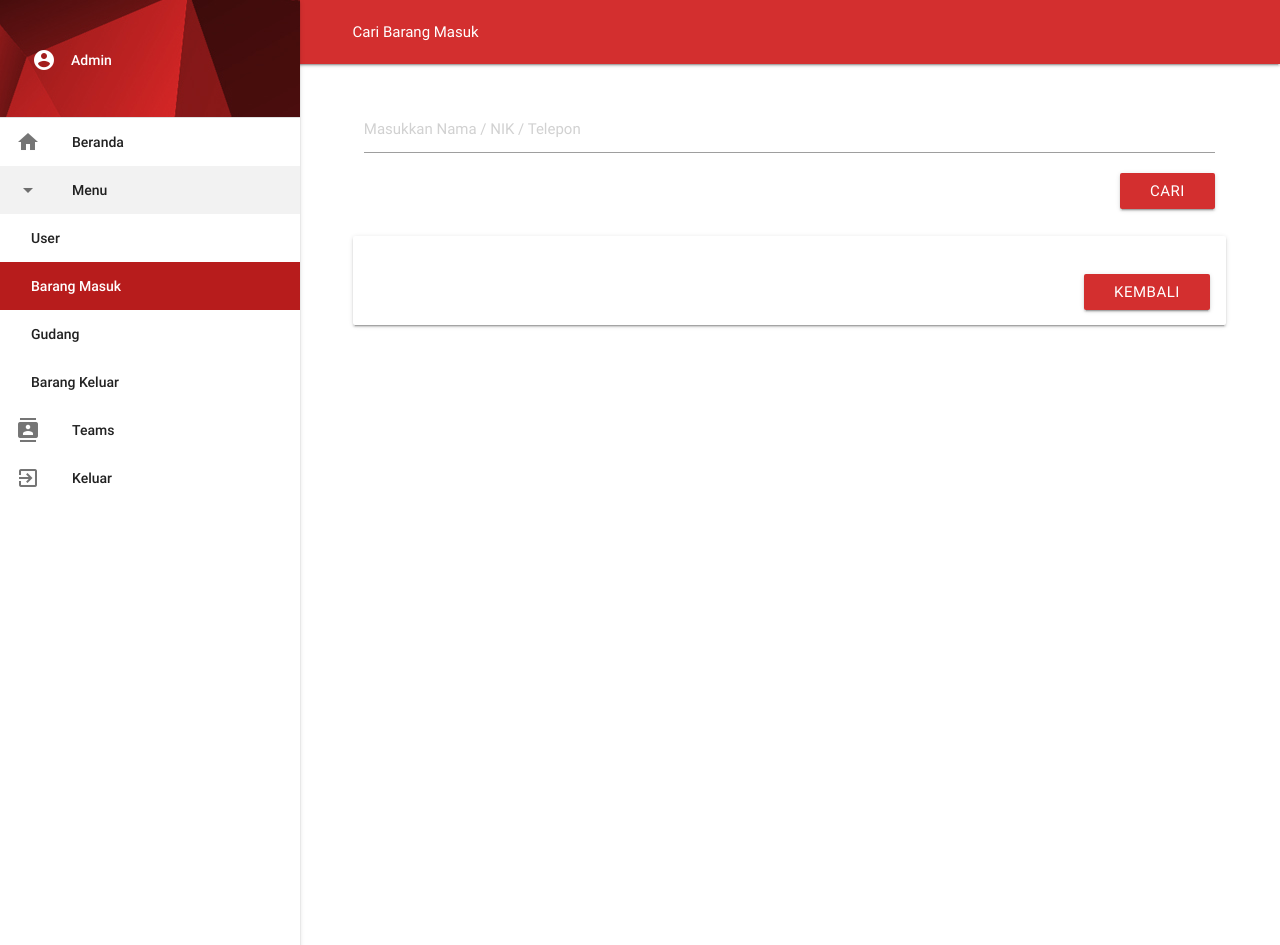
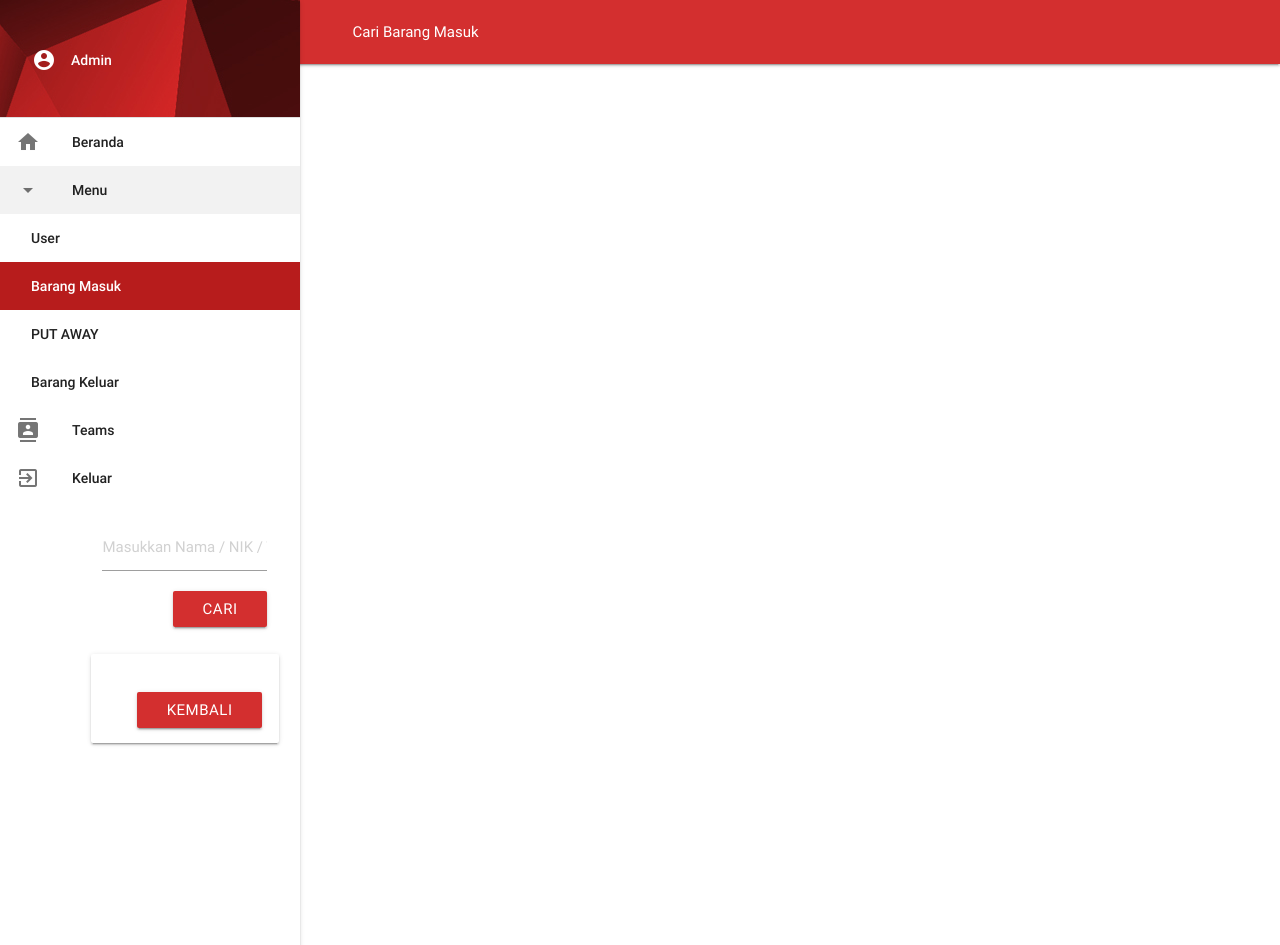
Before and after one commit to Eko-Taurus/inventory, a PHP site: page /admin/cari-barang-masuk.php in a window 1280 px wide, after a click that opens the changed part. Shown: the top 945 px of the page. Run offline with PHP 8.4, Linux system fonts and the light colour scheme; a user stored in the database is signed in; data that the repository does not hold is empty.

Commit message:
mengubah admin/caribrgmasuk.php

```diff
--- a/admin/cari-barang-masuk.php
+++ b/admin/cari-barang-masuk.php
@@ -91,7 +91,7 @@ $nama = ( isset($_SESSION['user']) ) ? $_SESSION['user'] : '';
 		                		<ul>
 		                			<li><a href="user.php">User</a></li>
 									<li class="active red darken-4"><a href="barangmasuk.php">Barang Masuk</a></li>
-									<li><a href="gudang.php">Gudang</a></li>
+									<li><a href="gudang.php">PUT AWAY</a></li>
 									<li><a href="barangkeluar.php">Barang Keluar</a></li>
 								</ul>
 							</div>
@@ -102,13 +102,6 @@ $nama = ( isset($_SESSION['user']) ) ? $_SESSION['user'] : '';
 
 		            </ul>
 	            </li>
-
-	        </ul>
-		</header>
-		<!--end of header-->
-
-		<!--content-->
-		<main>
 			<div class="row container">
 				<div class="col s12 m12 l12 offset-l2"> <br>
 					<!--kolom search-->
```
